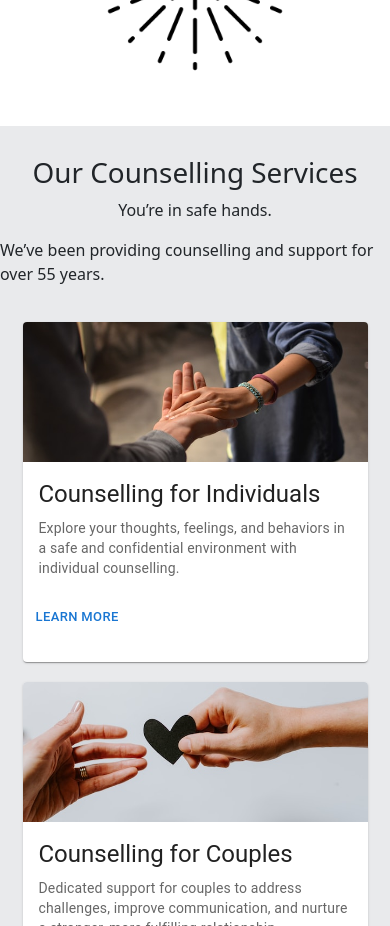
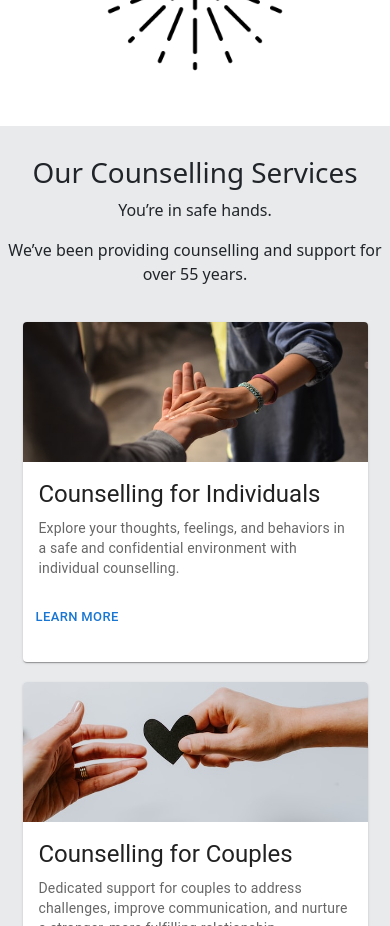
Before and after one commit to gines18/The_Spark, a React (Vite) app: page / in a window 390 px wide. Shown: the part 1000-1926 px from the top of the page. Built offline with nearby package versions, Linux system fonts and the light colour scheme.

Commit message:
add media  query for Services component

```diff
--- a/src/components/Services.css
+++ b/src/components/Services.css
@@ -64,3 +64,9 @@
   align-self: flex-end;
   cursor: pointer;
 }
+
+@media (max-width: 390px){
+  #services_container_header_top{
+    text-align: center;
+  }
+}
```
